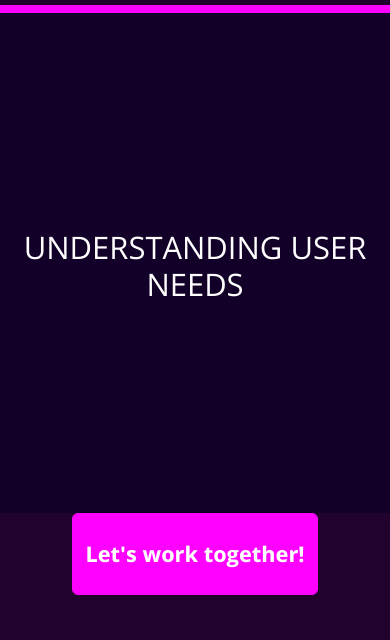
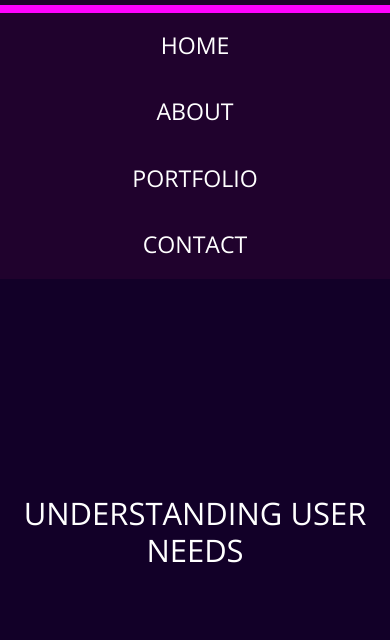
Before and after one commit to fran0571/portfolio, a plain HTML site: page index.html in a window 390 px wide. Shown: the part 169-809 px from the top of the page. Drawn offline with nearby package versions, Linux system fonts and the light colour scheme.

Commit message:
md and xs

```diff
--- a/index.html
+++ b/index.html
@@ -65,7 +65,7 @@
    <!-- navbar -->
     <div class="row justify-content-center fs-3 px-0">
       <div class="col-6">
-        <nav class="navbar navbar-dark navbar-expand-md navbar-expand-lg d-none d-sm-block d-md-block" role="navigation" id="main-nav">
+        <nav class="navbar navbar-dark navbar-expand-md navbar-expand-lg d-sm-block d-md-block justify-content-center" role="navigation" id="main-nav">
           <ul class="navbar-nav nav-underline sm-auto text-uppercase text-center justify-content-center">
             <li class="nav-item px-4"><a href="index.html" class="nav-link">Home</a></li>
             <li class="nav-item px-4"><a href="about.html" class="nav-link">About</a></li>
```
